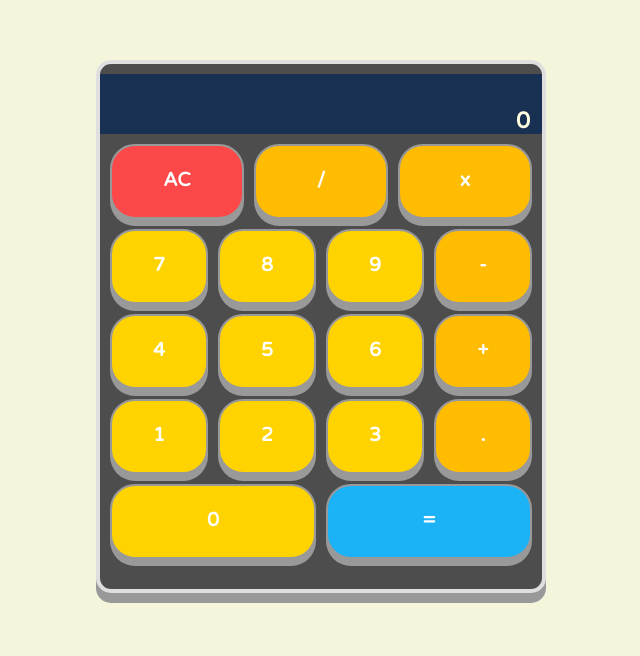
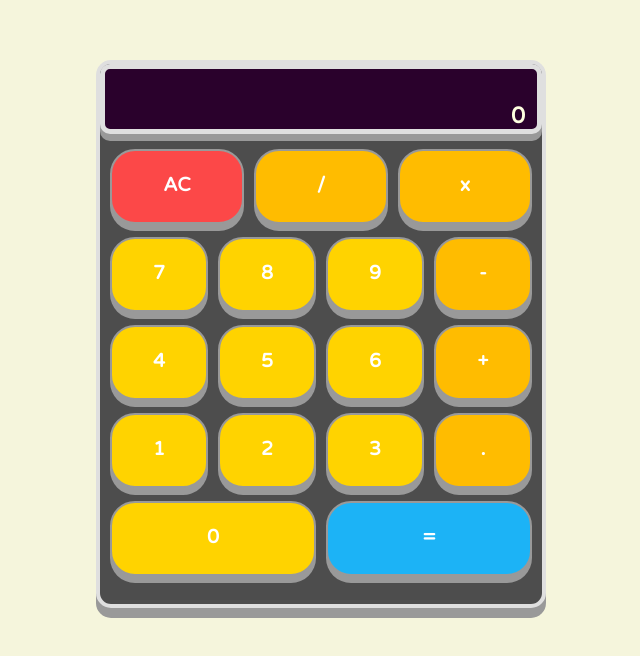
Before and after one commit to manuel12/js-calculator, a React (Create React App) app: page / in a window 1280 px wide. Shown: the part 140-796 px from the top of the page, without its empty margins (319-959 px from the left). Built offline with nearby package versions, Linux system fonts and the light colour scheme.

Commit message:
Removed height rule for calculator. Added border, border radius and box shadow to display container, updated bg color. Updated padding of button pad container. Updated margin on buttons. Removed padding of container styles.

```diff
--- a/src/App.css
+++ b/src/App.css
@@ -13,16 +13,19 @@
 #calculator {
   background-color: #4d4d4d;
   margin-top: 25vh;
-  height: fit-content;
   max-width: 450px;
   border: 4px solid rgb(223, 223, 223);
 }
 
 .display-container {
+  border: 5px solid rgb(223, 223, 223);
+  border-radius: 10px;
+  box-shadow: 0 7px #999;
+
   text-align: right;
   font-size: 1.4rem;
-  min-height: 60px;
-  background-color: #183153;
+  height: 70px;
+  background-color: #2a012c;
 }
 
 .formula-display {
@@ -36,13 +39,13 @@
 }
 
 .button-pad-container {
-  padding: 10px 5px;
-  max-height: 450px;
+  padding: 15px 5px;
+  min-height: 450px;
   max-width: 450px;
 }
 
 .operation-btn {
-  margin: 10px 5px;
+  margin: 13px 5px;
   font-size: 1.2rem;
   height: 75px;
   padding: 20px;
@@ -50,7 +53,7 @@
 }
 
 .clear-btn {
-  margin: 10px 5px;
+  margin: 13px 5px;
   font-size: 1.2rem;
   height: 75px;
   padding: 20px;
@@ -58,7 +61,7 @@
 }
 
 .equal-btn {
-  margin: 10px 5px;
+  margin: 13px 5px;
   font-size: 1.2rem;
   height: 75px;
   padding: 20px;
@@ -66,7 +69,7 @@
 }
 
 .number-btn {
-  margin: 10px 5px;
+  margin: 13px 5px;
   font-size: 1.2rem;
   background-color:#ffd300;
   padding: 20px;
@@ -99,7 +102,6 @@
 }
 
 .container-styles {
-  padding: 10px 20px;
   border: 4px solid darkgray;
   border-radius: 15px;
   box-shadow: 0 10px #999;
```
